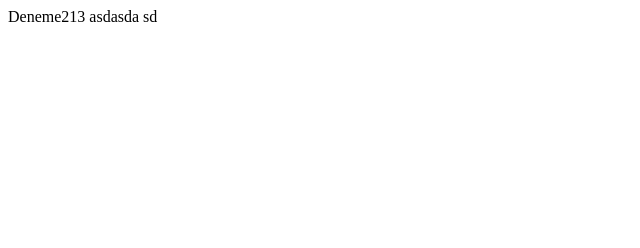
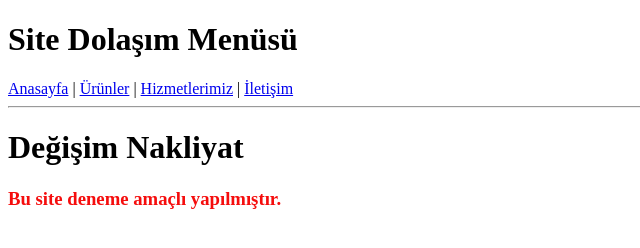
Before and after one commit to erdmkk/degisimnakliyat, a plain HTML site: page index.html in a window 1280 px wide. Shown: the whole page, without its empty margins (0-640 px from the left). Drawn offline with Linux system fonts and the light colour scheme.

Commit message:
Co-authored-by: SeyfiMucevher <SeyfiMucevher@users.noreply.github.com>

```diff
--- a/index.html
+++ b/index.html
@@ -1,14 +1,21 @@
+
 <!DOCTYPE html>
-<html lang="en">
-  <head>
-    <meta charset="UTF-8" />
-    <meta http-equiv="X-UA-Compatible" content="IE=edge" />
-    <meta name="viewport" content="width=device-width, initial-scale=1.0" />
-    <title>Document</title>
-  </head>
-  <body>
-    Deneme213
-    asdasda
-    sd
-  </body>
+<html lang="tr">
+    <head>
+        <meta charset="utf-8">
+        <title>DEĞİŞİM NAKLİYAT</title>
+    </head>
+    <body>
+
+        <h1>Site Dolaşım Menüsü</h1>
+        <a href="index.html">Anasayfa</a> |
+        <a href="urunler.html">Ürünler</a> |
+        <a href="hizmetlerimiz.html">Hizmetlerimiz</a> |
+        <a href="iletisim.html">İletişim</a>
+        <hr><!--sayfa boyunca çizgi ekler-->
+
+    <h1>Değişim Nakliyat</h1>
+
+    <h3 style="color:rgb(245, 13, 13)">Bu site deneme amaçlı yapılmıştır.</h3>
+    </body>
 </html>
```
